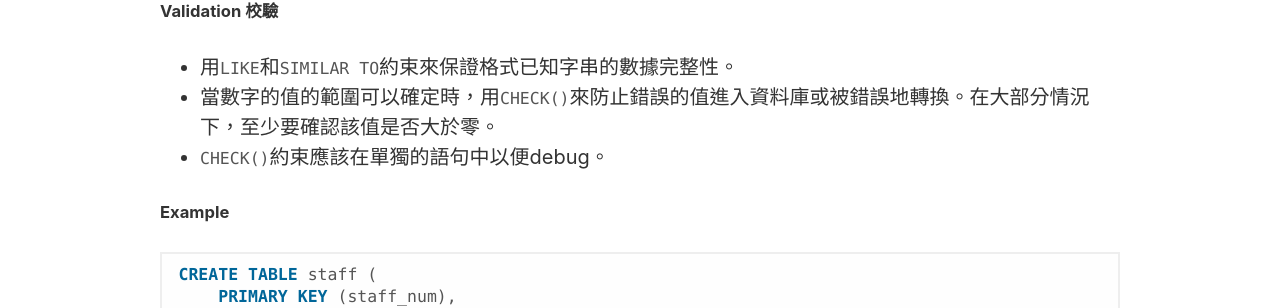
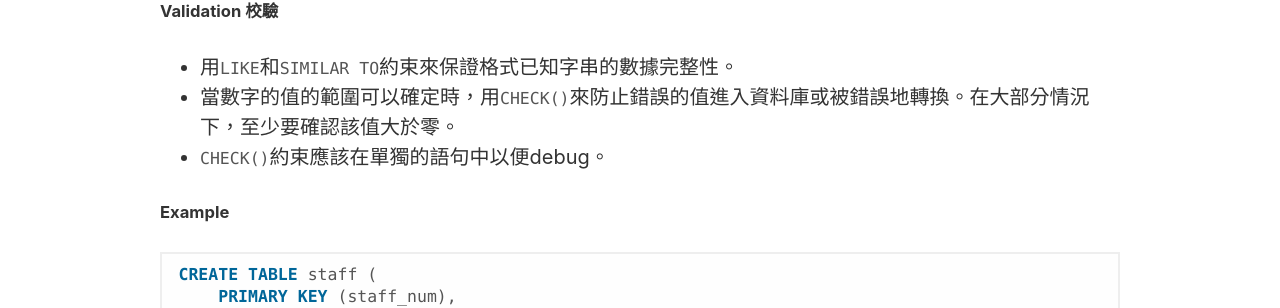
Before and after one commit to treffynnon/sqlstyle.guide, a Jekyll site: the page built from zh-tw/index.md, in a window 1280 px wide and 900 px high, scrolled down 8952 px. Shown: the part 175-483 px from the top of the window. Built offline with Jekyll 4.4.1, drawn with Linux system fonts in a browser that asks for light colours; comment, search, counter and statistics services are not loaded.

Commit message:
Correct the translation for zh-TW
"大部分情況下至少要確認值要大於零。" -> "在大部分情況下，至少要確認該值大於零。"

```diff
--- a/_includes/sqlstyle.guide.zh-TW.md
+++ b/_includes/sqlstyle.guide.zh-TW.md
@@ -316,7 +316,7 @@ SELECT CASE postcode
 ##### Validation 校驗
 
 * 用`LIKE`和`SIMILAR TO`約束來保證格式已知字串的數據完整性。
-* 當數字的值的範圍可以確定時，用`CHECK()`來防止錯誤的值進入資料庫或被錯誤地轉換。在大部分情況下，至少要確認該值是否大於零。
+* 當數字的值的範圍可以確定時，用`CHECK()`來防止錯誤的值進入資料庫或被錯誤地轉換。在大部分情況下，至少要確認該值大於零。
 * `CHECK()`約束應該在單獨的語句中以便debug。
 
 ##### Example
```
